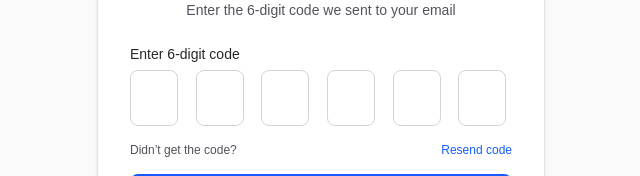
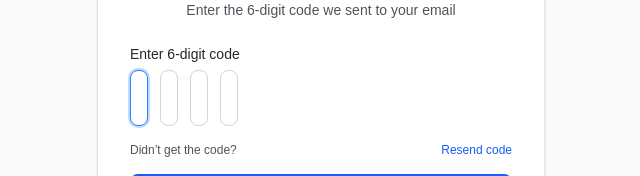
Before and after one commit to kirti2818/frontend, a Next.js app: page /verify-otp in a window 1280 px wide. Shown: the part 313-489 px from the top of the page, without its empty margins (319-959 px from the left). Built offline with nearby package versions, Linux system fonts and the light colour scheme.

Commit message:
Verify otp integration

```diff
--- a/app/(auth)/login/login.js
+++ b/app/(auth)/login/login.js
@@ -1,10 +1,12 @@
 import { useState } from "react";
 import useLogin from "../../hooks/mutations/useLogin";
+import { useRouter } from "next/navigation";
 
 const Login = ()=>{
     // const [formData,setFormData] = useState({email : {value : '', error : false}, password : {value : '', error : false}});
     const [showPassword, setShowPassword] = useState(false);
     const {mutate : loginUser} = useLogin()
+    const router =  useRouter()
 
     // const handleFormData = (e)=>{
     //      e.preventDefault();
@@ -17,7 +19,12 @@ const Login = ()=>{
         // if(!formData.email.value || !formData.password.value){
         //     return setFormData({email : {...formData.email , error : !formData.email.value}, password : {...formData.password, error : !formData.password.value}})
         // }
-        loginUser(formData)
+        loginUser(formData,{
+            onSuccess : ()=>{
+                router.push('/verify-otp')
+
+            }
+        })
     }
 
     return {showPassword, setShowPassword,onSubmit};
--- a/app/(auth)/signup/signup.js
+++ b/app/(auth)/signup/signup.js
@@ -7,7 +7,6 @@ const Signup = ()=>{
       const {mutate : userCreate} = useSignup()
 
       const handleFormData = (e) => {
-        e.preventDefault();
         const {name, value} = e.target;
         setFormData((prev)=>({...prev, [name] : {value : value, error : !value}}));
 
--- a/app/(private)/verify-otp/page.jsx
+++ b/app/(private)/verify-otp/page.jsx
@@ -1,31 +1,38 @@
-import React from "react";
+'use client';
 import AuthCard from "../../components/AuthCard";
+import VerifyOtp from "./verify-otp";
+import OtpInput from "react-otp-input";
 
 export default function VerifyOtpPage() {
+    const { handleSubmit,handleChange, otp } = VerifyOtp();
     return (
         <AuthCard
             title="Verify OTP"
             subtitle="Enter the 6-digit code we sent to your email"
             altLink={{ href: "/login", label: "sign in", text: "Back to" }}
         >
-      <form className="space-y-4" aria-label="OTP form">
+            <form onSubmit={handleSubmit} className="space-y-4" aria-label="OTP form">
                 <div className="space-y-1.5">
-          <label htmlFor="otp-1" className="block text-sm font-medium text-zinc-800 dark:text-zinc-200">
+                    <label className="block text-sm font-medium text-zinc-800 dark:text-zinc-200">
                         Enter 6-digit code
                     </label>
-          <div className="grid grid-cols-6 gap-2 sm:gap-3">
-            {[1, 2, 3, 4, 5, 6].map((i) => (
+                    <OtpInput
+                        value={otp}
+                        onChange={handleChange}
+                        numInputs={4}
+                        shouldAutoFocus
+                        isInputNum
+                        inputType="tel"
+                        containerStyle="grid grid-cols-6 gap-2 sm:gap-3"
+                        renderInput={(props, idx) => (
                             <input
-                key={i}
-                id={`otp-${i}`}
-                inputMode="numeric"
-                pattern="[0-9]*"
-                maxLength={1}
-                aria-label={`Digit ${i}`}
+                                {...props}
+                                id={`otp-${idx + 1}`}
+                                aria-label={`Digit ${idx + 1}`}
                                 className="h-12 w-10 rounded-lg border border-zinc-300 bg-white text-center text-base text-zinc-900 outline-none transition focus:border-blue-500 focus:ring-2 focus:ring-blue-200 dark:border-zinc-700 dark:bg-zinc-950 dark:text-zinc-100 sm:h-14 sm:w-12 sm:text-lg"
                             />
-            ))}
-          </div>
+                        )}
+                    />
                 </div>
 
                 <div className="flex items-center justify-between text-xs text-zinc-600 dark:text-zinc-400">
@@ -36,7 +43,7 @@ export default function VerifyOtpPage() {
                 </div>
 
                 <button
-          type="button"
+                    type="submit"
                     className="w-full rounded-lg bg-blue-600 px-4 py-2.5 font-medium text-white transition hover:bg-blue-700 focus:outline-none focus:ring-2 focus:ring-blue-300"
                 >
                     Continue
--- a/app/(private)/verify-otp/verify-otp.js
+++ b/app/(private)/verify-otp/verify-otp.js
@@ -0,0 +1,37 @@
+import { toast } from "react-toastify";
+import useVerifyOtp from "../../hooks/mutations/useVerifyOtp";
+import { useState } from "react";
+import { useRouter } from "next/navigation";
+
+const VerifyOtp = () => {
+    const { mutate: verifyOTP } = useVerifyOtp()
+    const [otp, setOtp] = useState('')
+    const router = useRouter()
+
+    const handleChange = (event) => {
+        setOtp(event)
+        // console.log(event.target.value);
+    }
+
+    const handleSubmit = (event) => {
+        event.preventDefault();
+        console.log("OTP Verified", event.target.value);
+        if (otp.length < 4) {
+            return toast('Please Enter Otp!', {
+                position: 'top-right',
+                autoClose: 3000,
+                type: 'error'
+            })
+
+        }
+        verifyOTP({ otp },{
+            onSuccess:()=>{
+                   router.push('/')
+            }
+        })
+
+    };
+
+    return { handleSubmit, handleChange,otp };
+}
+export default VerifyOtp;
--- /dev/null
+++ b/app/hooks/mutations/useVerifyOtp.js
@@ -0,0 +1,31 @@
+import { useMutation } from "@tanstack/react-query"
+import api from "../../api"
+import { toast } from "react-toastify"
+
+const useVerifyOtp = ()=>{
+    const mutate = useMutation({
+        mutationFn : async(data)=>{
+            const response = await api.post('/auth/verify-otp',data)
+            return response.data;
+        },
+        onSuccess:(data)=>{
+             toast(data.message,{
+                position:'top-right',
+                type:'success',
+                autoClose: 5000,
+
+            })
+        },
+        onError:(error)=>{
+             toast(error.response.data.message,{
+                position:'top-right',
+                type:'error',
+                autoClose: 5000,
+
+            })
+        }
+    })
+    return mutate;
+}
+
+export default useVerifyOtp;
--- /dev/null
+++ b/app/hooks/queries/useResendOtp.js
@@ -0,0 +1,18 @@
+import { useQuery, useQueryClient } from "@tanstack/react-query"
+import api from "../../api"
+
+const useResendOtp = ()=>{
+    const query = useQuery({
+        // queryKey : ['']
+        queryFn : async()=>{
+            const response = await api.get('/auth/resend-otp')
+            return response.data;
+
+        },
+        enabled : false
+    })
+    return query
+
+}
+
+export default useResendOtp;
--- a/package.json
+++ b/package.json
@@ -15,6 +15,7 @@
     "react": "19.2.3",
     "react-dom": "19.2.3",
     "react-hook-form": "^7.69.0",
+    "react-otp-input": "^3.1.1",
     "react-toastify": "^11.0.5"
   },
   "devDependencies": {
```
Lines whose indentation alone changed are shown as unchanged.
